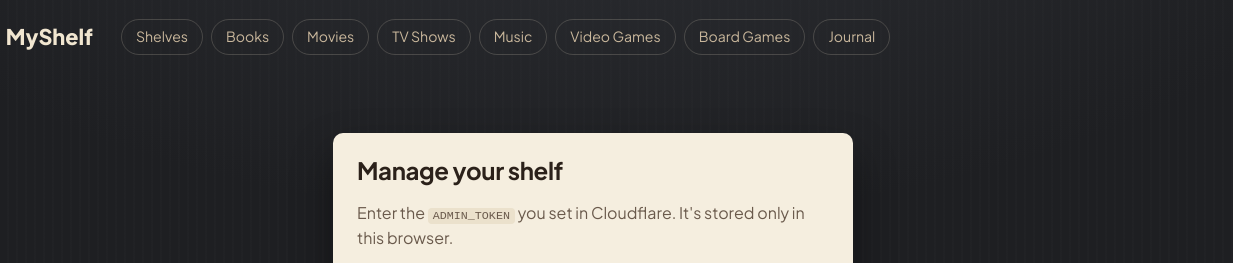
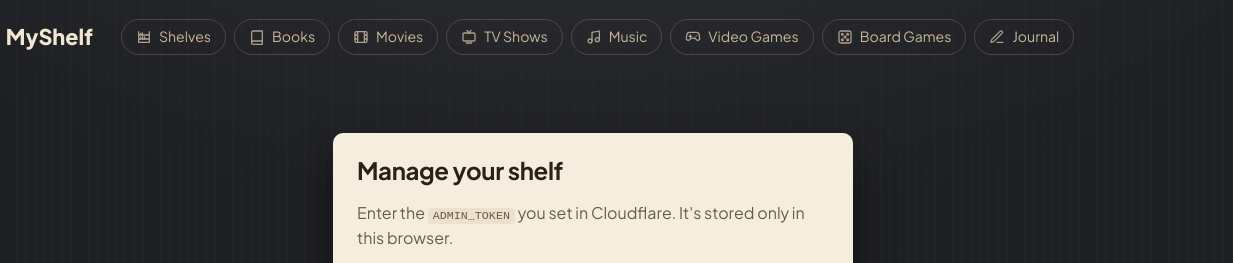
Before and after one commit to LouisTikas/myshelf, an Astro site: page /admin in a window 1280 px wide. Shown: the top 263 px of the page, 47-1280 px from the left. Built offline with nearby package versions, Linux system fonts and the light colour scheme; Astro itself is replaced by a stand-in of ours.

Commit message:
Icons in the desktop menu; board game filters start closed on all devices
Co-Authored-By: Claude Opus 5.5 <noreply@anthropic.com>
Claude-Session: https://claude.ai/code/session_011shCNNBJj1fmfS6pijYU5A

```diff
--- a/src/layouts/Base.astro
+++ b/src/layouts/Base.astro
@@ -43,11 +43,12 @@ const navItems = [
         <span>{site.title}</span>
       </a>
       <nav class="site-nav" aria-label="Main">
-        <a href="/" class:list={{ active: path === '/' }}>Shelves</a>
-        {TYPE_KEYS.map((t) => (
-          <a href={`/type/${t}/`} class:list={{ active: path.startsWith(`/type/${t}`) }}>{TYPES[t].plural}</a>
+        {navItems.map((n) => (
+          <a href={n.href} class:list={{ active: n.active }} aria-current={n.active ? 'page' : undefined}>
+            <svg class="nav-icon" viewBox="0 0 24 24" width="16" height="16" fill="none" stroke="currentColor" stroke-width="1.9" stroke-linecap="round" stroke-linejoin="round" aria-hidden="true" set:html={ICONS[n.icon]} />
+            {n.label}
+          </a>
         ))}
-        <a href="/journal/" class:list={{ active: path.startsWith('/journal') }}>Journal</a>
       </nav>
     </header>
     <main>
--- a/src/scripts/boardgame-filters.js
+++ b/src/scripts/boardgame-filters.js
@@ -127,6 +127,7 @@ function init() {
     toggle.setAttribute('aria-expanded', String(open));
     root.classList.toggle('collapsed', !open);
   });
-  if (matchMedia('(max-width: 760px)').matches && !isFiltering()) { toggle.setAttribute('aria-expanded', 'false'); root.classList.add('collapsed'); }
+  // Start closed on every device, unless the page was opened with filters already set (bookmark).
+  if (!isFiltering()) { toggle.setAttribute('aria-expanded', 'false'); root.classList.add('collapsed'); }
   render();
 }
--- a/src/styles/global.css
+++ b/src/styles/global.css
@@ -303,3 +303,8 @@ a.chip:hover { border-color: var(--accent-ink); color: var(--accent-ink); }
 @media (max-width: 760px) and (prefers-reduced-motion: reduce) {
   .fab-menu li { transition: none; }
 }
+
+/* icons in the desktop menu pills */
+.site-nav a { display: inline-flex; align-items: center; gap: 7px; }
+.site-nav .nav-icon { flex: 0 0 auto; opacity: 0.85; }
+.site-nav a.active .nav-icon, .site-nav a:hover .nav-icon { opacity: 1; }
```
